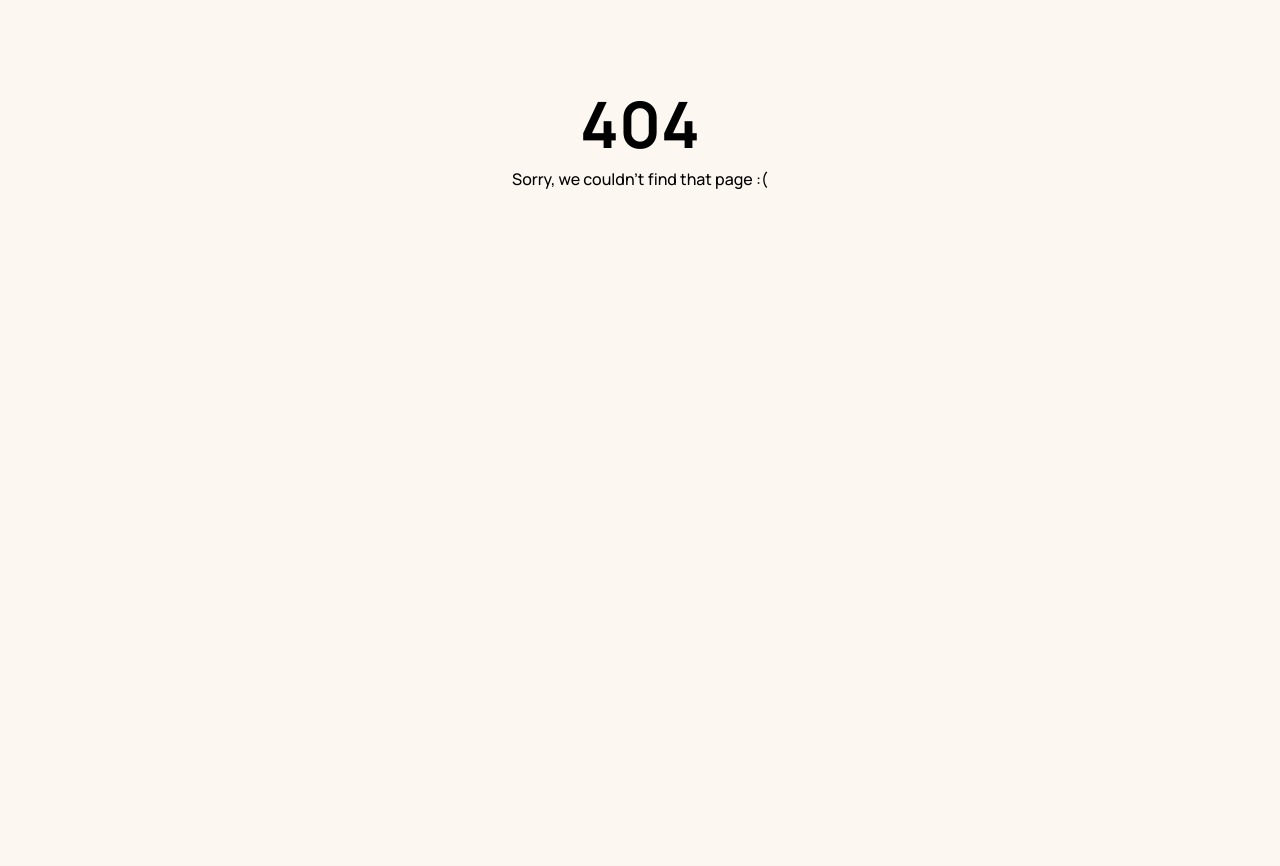
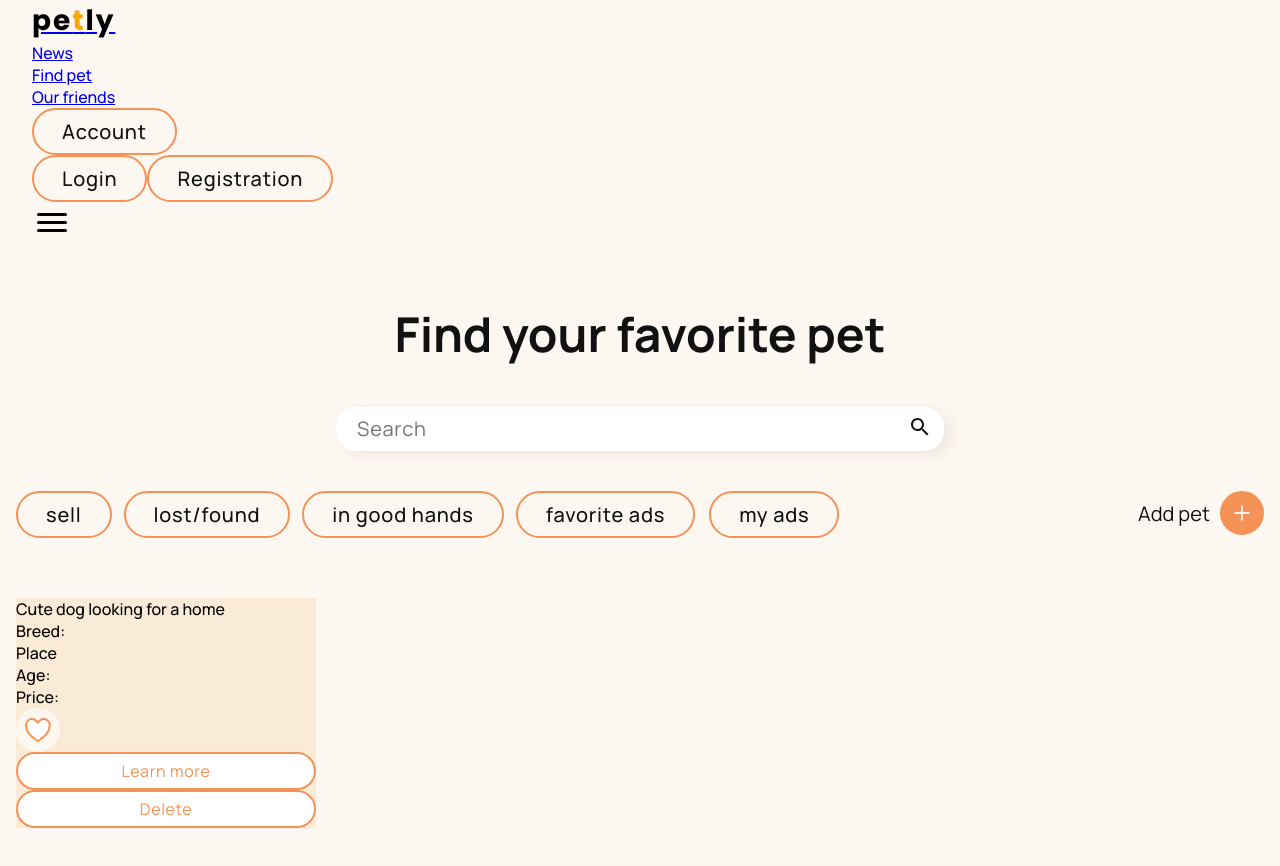
Before and after one commit to Viacheslav-Tykhovlis/petly-site, a React (Create React App) app: page /petly-site/notices/1 in a window 1280 px wide. Before the commit this address had no page. Shown: the top 866 px of the page. Before the commit the page ends 800 px from the top, so only its background shows below. Built offline with nearby package versions, Linux system fonts and the light colour scheme.

Commit message:
fix routes notices

```diff
--- a/src/components/App.jsx
+++ b/src/components/App.jsx
@@ -6,10 +6,8 @@ import Home from 'pages/Home/Home';
 import NewsPage from 'pages/NewsPage/NewsPage';
 import NoticesPage from 'pages/NoticesPage/NoticesPage';
 import OurFriendsPage from 'pages/OurFriendsPage/OurFriendsPage';
-import NoticesCategoriesList from './Notices/NoticesCategoriesList/NoticesCategoriesList';
+import UserPage from 'pages/UserPage/UserPage';
 import NotFound from 'pages/NotFoundPage/NotFound';
-import UserPage from 'pages/UserPage/UserPage';
-
 
 export const App = () => {
   return (
@@ -19,15 +17,7 @@ export const App = () => {
           <Route path="/" element={<SharedLayout />}>
             <Route index element={<Home />} />
             <Route path="/news" element={<NewsPage />} />
-
-            <Route path="/notices" element={<NoticesPage />}>
-              <Route path="sell" element={<NoticesCategoriesList />} />
-              <Route path="lost-found" element={<NoticesCategoriesList />} />
-              <Route path="for-free" element={<NoticesCategoriesList />} />
-              <Route path="favorite" element={<NoticesCategoriesList />} />
-              <Route path="own" element={<NoticesCategoriesList />} />
-            </Route>
-
+            <Route path="/notices/:category" element={<NoticesPage />} />
             <Route path="/friends" element={<OurFriendsPage />} />
             <Route path="/user" element={<UserPage />} />
           </Route>
--- a/src/components/Header/Nav/Nav.jsx
+++ b/src/components/Header/Nav/Nav.jsx
@@ -7,7 +7,7 @@ const Nav = () => {
         <NavLink to="/news">
           <p>News</p>
         </NavLink>
-        <NavLink to="/notices">
+        <NavLink to="/notices/sell">
           <p>Find pet</p>
         </NavLink>
         <NavLink to="/friends">
--- a/src/components/Notices/NoticesCategoriesList/NoticesCategoriesList.jsx
+++ b/src/components/Notices/NoticesCategoriesList/NoticesCategoriesList.jsx
@@ -1,55 +1,7 @@
-import { useState, useEffect } from 'react';
-import { useLocation } from 'react-router-dom';
-
-import NoticesListSell from './NoticesListSell';
-import NoticesListLostFound from './NoticesListLostFound';
-import NoticesListGoodHands from './NoticesListGoodHands';
-import NoticesListFavorite from './NoticesListFavorite';
-import NoticesListMyAds from './NoticesListMyAds';
-import Loader from 'components/Loader/Loader';
-
-import { fetchNoticeByCategory } from 'services/getNoticesData';
+import NoticeCategoryItem from '../NoticeCategoryItem/NoticeCategoryItem';
 
 const NoticesCategoriesList = () => {
-  let { pathname } = useLocation();
-  const [loading, setLoading] = useState(false);
-  const [noticesList, setNoticesList] = useState([]);
-
-  useEffect(() => {
-    async function searchNoticeByCategory() {
-      try {
-        setLoading(true);
-
-        const data = await fetchNoticeByCategory();
-        setNoticesList(data);
-      } catch (error) {
-        console.log(error);
-      }
-      setLoading(false);
-    }
-
-    searchNoticeByCategory();
-  }, []);
-
-  return (
-    <>
-      {loading && <Loader />}
-
-      {!loading && pathname === '/notices/sell' && (
-        <NoticesListSell notices={noticesList} />
-      )}
-
-      {!loading && pathname === '/notices/lost-found' && (
-        <NoticesListLostFound />
-      )}
-
-      {!loading && pathname === '/notices/for-free' && <NoticesListGoodHands />}
-
-      {!loading && pathname === '/notices/favorite' && <NoticesListFavorite />}
-
-      {!loading && pathname === '/notices/own' && <NoticesListMyAds />}
-    </>
-  );
+  return <NoticeCategoryItem />;
 };
 
 export default NoticesCategoriesList;
--- a/src/components/Notices/NoticesCategoriesList/NoticesListFavorite.jsx
+++ /dev/null
@@ -1,12 +0,0 @@
-import NoticeCategoryItem from '../NoticeCategoryItem/NoticeCategoryItem';
-
-const NoticesListFavorite = () => {
-  return (
-    <div>
-      <h2>Notice list Favorite</h2>
-      <NoticeCategoryItem />
-    </div>
-  );
-};
-
-export default NoticesListFavorite;
--- a/src/components/Notices/NoticesCategoriesList/NoticesListGoodHands.jsx
+++ /dev/null
@@ -1,12 +0,0 @@
-import NoticeCategoryItem from '../NoticeCategoryItem/NoticeCategoryItem';
-
-const NoticesListGoodHands = () => {
-  return (
-    <div>
-      <h2>Notice list Good Hands</h2>
-      <NoticeCategoryItem />
-    </div>
-  );
-};
-
-export default NoticesListGoodHands;
--- a/src/components/Notices/NoticesCategoriesList/NoticesListLostFound.jsx
+++ /dev/null
@@ -1,12 +0,0 @@
-import NoticeCategoryItem from '../NoticeCategoryItem/NoticeCategoryItem';
-
-const NoticesListLostFound = () => {
-  return (
-    <div>
-      <h2>Notice list Lost Found</h2>
-      <NoticeCategoryItem />
-    </div>
-  );
-};
-
-export default NoticesListLostFound;
--- a/src/components/Notices/NoticesCategoriesList/NoticesListMyAds.jsx
+++ /dev/null
@@ -1,12 +0,0 @@
-import NoticeCategoryItem from '../NoticeCategoryItem/NoticeCategoryItem';
-
-const NoticesListMyAds = () => {
-  return (
-    <div>
-      <h2>Notice list My Ads</h2>
-      <NoticeCategoryItem />
-    </div>
-  );
-};
-
-export default NoticesListMyAds;
--- a/src/components/Notices/NoticesCategoriesList/NoticesListSell.jsx
+++ /dev/null
@@ -1,12 +0,0 @@
-import NoticeCategoryItem from '../NoticeCategoryItem/NoticeCategoryItem';
-
-const NoticesListSell = () => {
-  return (
-    <div>
-      <h2>Notice list Sell</h2>
-      <NoticeCategoryItem />
-    </div>
-  );
-};
-
-export default NoticesListSell;
--- a/src/components/Notices/NoticesCategoriesNav/NoticesCategoriesNav.jsx
+++ b/src/components/Notices/NoticesCategoriesNav/NoticesCategoriesNav.jsx
@@ -8,24 +8,31 @@ import {
 import { StyledNavButton } from 'components/ReusableComponents/Buttons/StyledNavButton';
 
 const NoticesCategoriesNav = () => {
-  // const [userIsLogedIn] = useState(false);
+  // const userIsLogedIn  - from redux auth slice;
+  // add notifications on unauthorized routes
 
   return (
     <NavBox>
       <NavBox1>
         <NavBox2>
           <NavBox3>
-            <StyledNavButton route="lost-found" buttonName="lost/found" />
-            <StyledNavButton route="for-free" buttonName="in good hands" />
+            <StyledNavButton
+              route="/notices/lost-found"
+              buttonName="lost/found"
+            />
+            <StyledNavButton
+              route="/notices/for-free"
+              buttonName="in good hands"
+            />
           </NavBox3>
-          <StyledNavButton route="sell" buttonName="sell" />
+          <StyledNavButton route="/notices/sell" buttonName="sell" />
         </NavBox2>
       </NavBox1>
 
       {/* {userIsLogedIn condition render, notification if false} */}
       <NavUsersBox>
-        <StyledNavButton route="favorite" buttonName="favorite ads" />
-        <StyledNavButton route="own" buttonName="my ads" />
+        <StyledNavButton route="/notices/favorite" buttonName="favorite ads" />
+        <StyledNavButton route="/notices/own" buttonName="my ads" />
       </NavUsersBox>
     </NavBox>
   );
--- a/src/pages/NoticesPage/NoticesPage.jsx
+++ b/src/pages/NoticesPage/NoticesPage.jsx
@@ -1,5 +1,5 @@
-import { Outlet } from 'react-router-dom';
-import { useState } from 'react';
+import { useParams } from 'react-router-dom';
+import { useState, useEffect } from 'react';
 
 import Title from 'components/Title/Title';
 import NoticesSearch from 'components/Notices/NoticesSearch/NoticesSearch';
@@ -10,10 +10,28 @@ import { StyledAddPetMobileButton } from 'components/ReusableComponents/Buttons/
 import { StyledAddPetDesktopButton } from 'components/ReusableComponents/Buttons/StyledAddPetDesktopButton';
 import { Modal } from 'components/Modal/Modal';
 import ModalAddNotice from 'components/Notices/NoticeModal/ModalAddNotice';
+import NoticesCategoriesList from 'components/Notices/NoticesCategoriesList/NoticesCategoriesList';
 
 const NoticesPage = () => {
-  //  const [pets, setPets] = useState([]);
+  const { category } = useParams();
   const [showAddModal, setShowAddModal] = useState(false);
+  //  const [noticesList, setNoticesList] = useState([]);
+  // const [loading, setLoading] = useState(false);
+
+  useEffect(() => {
+    async function searchNoticeByCategory() {
+      try {
+        // setLoading(true);
+        // const data = await fetchNoticeByCategory(category);
+        // setNoticesList(data);
+      } catch (error) {
+        console.log(error);
+      }
+      // setLoading(false);
+    }
+
+    searchNoticeByCategory();
+  }, [category]);
 
   const onAddButtonClick = () => {
     setShowAddModal(!showAddModal);
@@ -25,7 +43,7 @@ const NoticesPage = () => {
       <NoticesSearch />
 
       <ButtonBox>
-        <NoticesCategoriesNav />
+        <NoticesCategoriesNav category={category} />
         <StyledAddPetDesktopButton onAddButtonClick={onAddButtonClick} />
       </ButtonBox>
 
@@ -37,7 +55,7 @@ const NoticesPage = () => {
         </Modal>
       )}
 
-      <Outlet />
+      <NoticesCategoriesList />
     </StyledSection>
   );
 };
--- a/src/services/getNoticesData.js
+++ b/src/services/getNoticesData.js
@@ -4,8 +4,8 @@ import axios from 'axios';
 
 const BASE_URL = 'https://petly-site-back.up.railway.app/news';
 
-export async function fetchNoticeByCategory() {
-  //   const url = `${BASE_URL}/noticesByCategory`;
+export async function fetchNoticeByCategory(category) {
+  //   const url = `${BASE_URL}/category`;
 
   const { data } = await axios.get(BASE_URL);
   return data;
```
